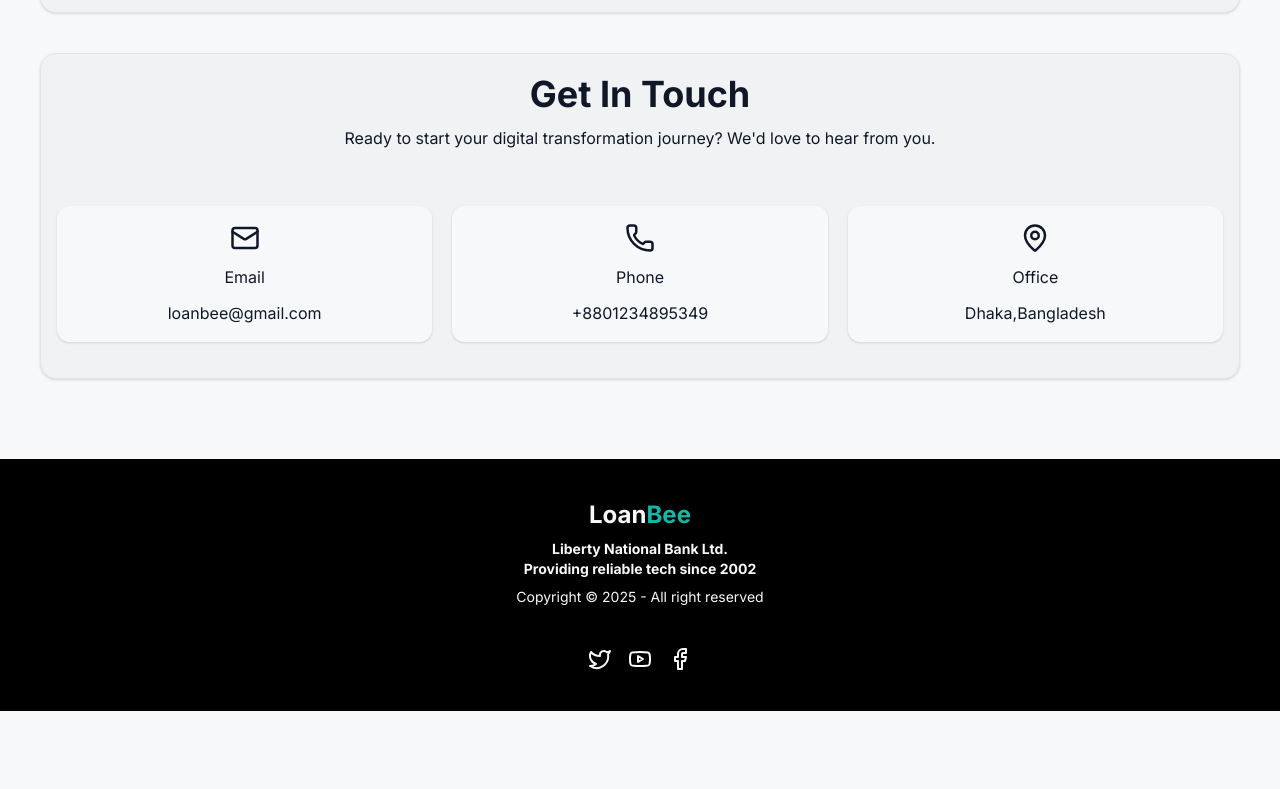
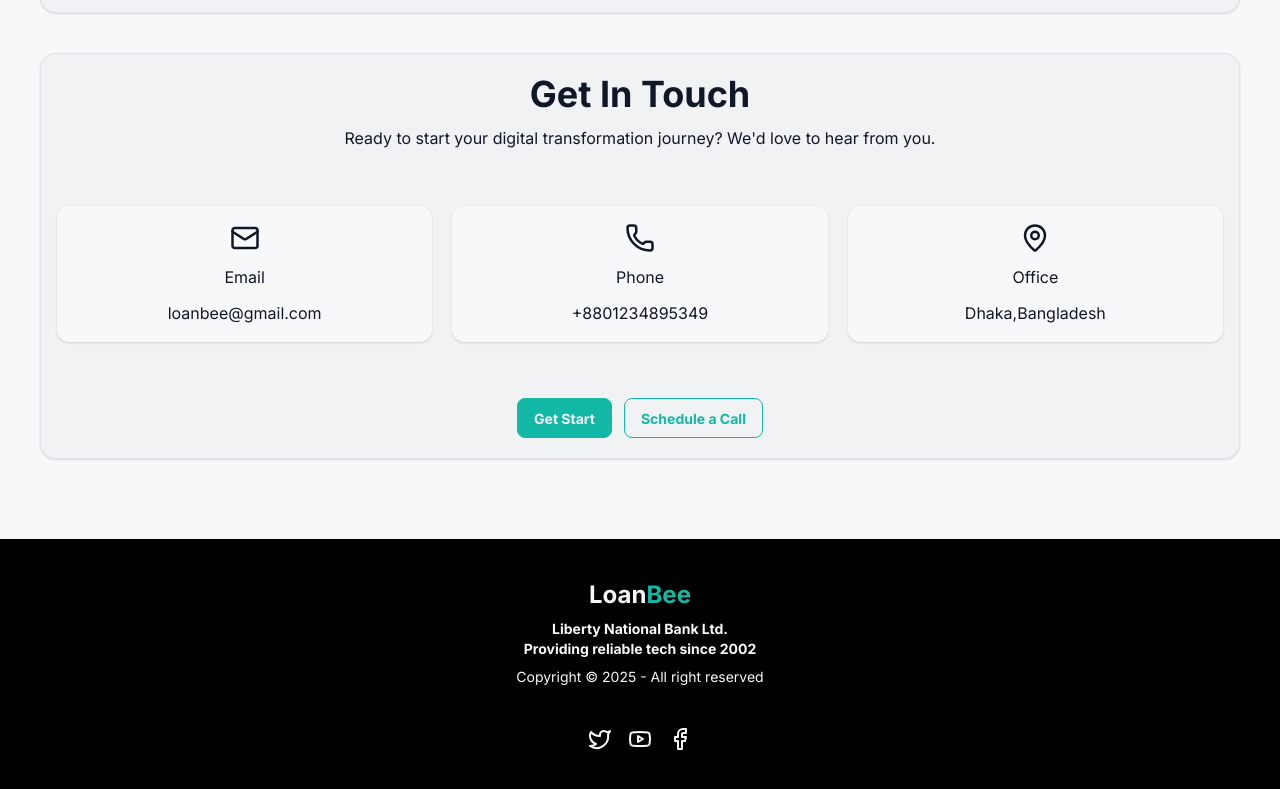
Before and after one commit to hossain-shifat/Micro-Loan, a React (Vite) app: page /about in a window 1280 px wide. Shown: the part 2900-3689 px from the top of the page. Before the commit the page ends 3611 px from the top, so only its background shows below. Built offline with nearby package versions, Linux system fonts and the light colour scheme; no server answers.

Commit message:
Add about get in touch section

```diff
--- a/src/Pages/About/GetInTouch/GetInTouch.jsx
+++ b/src/Pages/About/GetInTouch/GetInTouch.jsx
@@ -32,6 +32,12 @@ const GetInTouch = () => {
                     </div>
                 </FadeIn>
             </div>
+            <FadeIn>
+                <div className="flex gap-3 justify-center items-center">
+                    <button className="btn btn-primary">Get Start</button>
+                    <button className="btn btn-primary btn-outline">Schedule a Call</button>
+                </div>
+            </FadeIn>
         </div>
     )
 }
```
